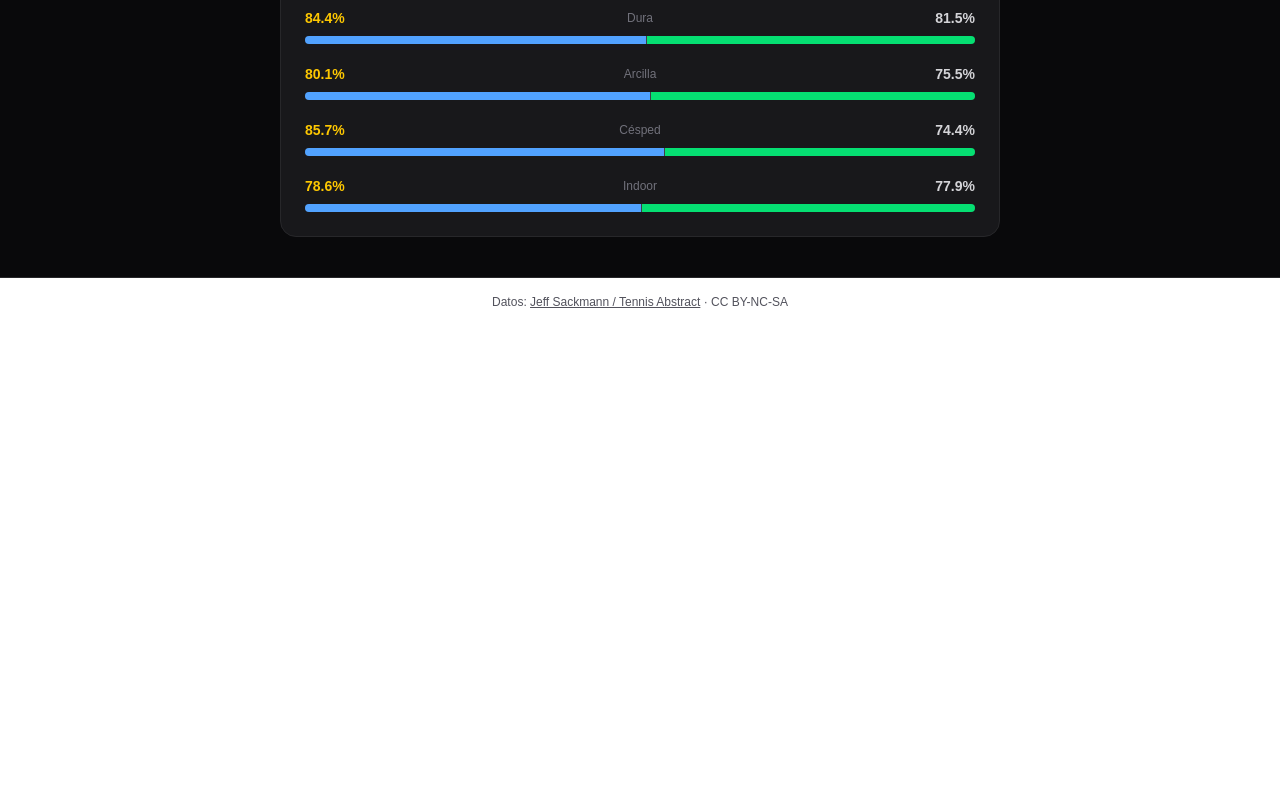
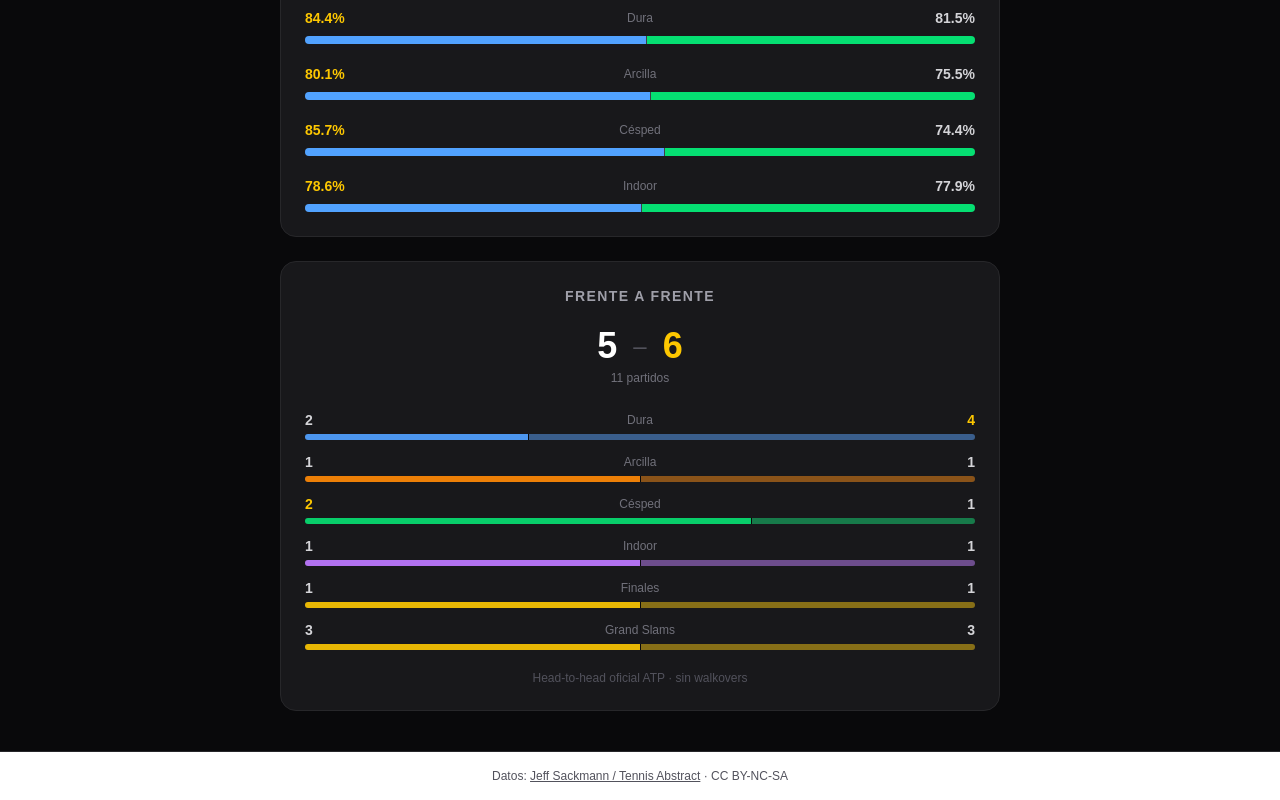
Before and after one commit to mosco73/ace-stats, a Next.js app: page /comparar in a window 1280 px wide. Shown: the part 666-1466 px from the top of the page. Before the commit the page ends 992 px from the top, so only its background shows below. Built offline with nearby package versions, Linux system fonts and the light colour scheme.

Commit message:
Frente a frente: H2H en el comparador — Rivalidades Fase 1 completa

```diff
--- a/app/comparar/page.tsx
+++ b/app/comparar/page.tsx
@@ -2,6 +2,7 @@
 
 import { useState } from "react";
 import { jugadores } from "../data/jugadores";
+import { rivalidades } from "../data/rivalidades";
 
 type Jugador = typeof jugadores[number];
 
@@ -11,6 +12,24 @@ export default function CompararPage() {
 
   const j1 = jugadores.find((j) => j.id === id1)!;
   const j2 = jugadores.find((j) => j.id === id2)!;
+
+  const claveRivalidad = [id1, id2].sort().join("-");
+  const rivalidad = id1 !== id2 ? rivalidades[claveRivalidad] : undefined;
+  // Orientar los registros a/b al orden elegido en pantalla (j1 izquierda, j2 derecha)
+  const reg = (campo: "total" | "dura" | "arcilla" | "cesped" | "indoor" | "finales" | "grandSlams") => {
+    if (!rivalidad) return { v1: 0, v2: 0 };
+    const r = rivalidad[campo];
+    return rivalidad.jugadorA === id1 ? { v1: r.a, v2: r.b } : { v1: r.b, v2: r.a };
+  };
+
+  const desgloseH2H = [
+    { label: "Dura", campo: "dura" as const, color: "bg-blue-400" },
+    { label: "Arcilla", campo: "arcilla" as const, color: "bg-orange-400" },
+    { label: "Césped", campo: "cesped" as const, color: "bg-green-400" },
+    { label: "Indoor", campo: "indoor" as const, color: "bg-purple-400" },
+    { label: "Finales", campo: "finales" as const, color: "bg-yellow-400" },
+    { label: "Grand Slams", campo: "grandSlams" as const, color: "bg-yellow-400" },
+  ];
 
   const filas: { label: string; valor: (j: Jugador) => number; sufijo: string }[] = [
     { label: "⭐ Clutch Rating", valor: (j) => j.clutchRating.total, sufijo: "" },
@@ -110,6 +129,61 @@ export default function CompararPage() {
           })}
         </div>
 
+        {/* Frente a frente */}
+        {rivalidad ? (
+          <div className="bg-zinc-900 border border-zinc-800 rounded-2xl p-6 mt-6">
+            <h2 className="text-sm font-semibold text-zinc-400 uppercase tracking-widest mb-5 text-center">
+              Frente a frente
+            </h2>
+            <div className="flex items-center justify-center gap-4 mb-1">
+              <span className={`text-4xl font-bold ${reg("total").v1 > reg("total").v2 ? "text-yellow-400" : ""}`}>
+                {reg("total").v1}
+              </span>
+              <span className="text-zinc-600 text-2xl">–</span>
+              <span className={`text-4xl font-bold ${reg("total").v2 > reg("total").v1 ? "text-yellow-400" : ""}`}>
+                {reg("total").v2}
+              </span>
+            </div>
+            <p className="text-center text-zinc-500 text-xs mb-6">
+              {reg("total").v1 + reg("total").v2} partidos
+            </p>
+
+            <div className="space-y-3">
+              {desgloseH2H.map((d) => {
+                const { v1, v2 } = reg(d.campo);
+                const total = v1 + v2;
+                return (
+                  <div key={d.label}>
+                    <div className="grid grid-cols-3 items-center text-sm mb-1">
+                      <div className={`text-left font-semibold ${total > 0 && v1 > v2 ? "text-yellow-400" : "text-zinc-300"}`}>{v1}</div>
+                      <div className="text-center text-zinc-500 text-xs">{d.label}</div>
+                      <div className={`text-right font-semibold ${total > 0 && v2 > v1 ? "text-yellow-400" : "text-zinc-300"}`}>{v2}</div>
+                    </div>
+                    <div className="flex h-1.5 rounded-full overflow-hidden bg-zinc-800">
+                      {total > 0 && (
+                        <>
+                          <div className={d.color} style={{ width: `${(v1 / total) * 100}%`, opacity: 0.9 }}></div>
+                          <div className="bg-zinc-950 w-px"></div>
+                          <div className={d.color} style={{ width: `${(v2 / total) * 100}%`, opacity: 0.45 }}></div>
+                        </>
+                      )}
+                    </div>
+                  </div>
+                );
+              })}
+            </div>
+
+            <p className="text-zinc-600 text-xs mt-5 text-center">
+              Head-to-head oficial ATP · sin walkovers
+            </p>
+          </div>
+        ) : id1 !== id2 ? (
+          <div className="bg-zinc-900 border border-zinc-800 rounded-2xl p-6 mt-6 text-center text-zinc-500 text-sm">
+            {j1.nombre.split(" ").pop()} y {j2.nombre.split(" ").pop()} nunca se
+            enfrentaron en el circuito ATP.
+          </div>
+        ) : null}
+
       </section>
     </main>
   );
```
